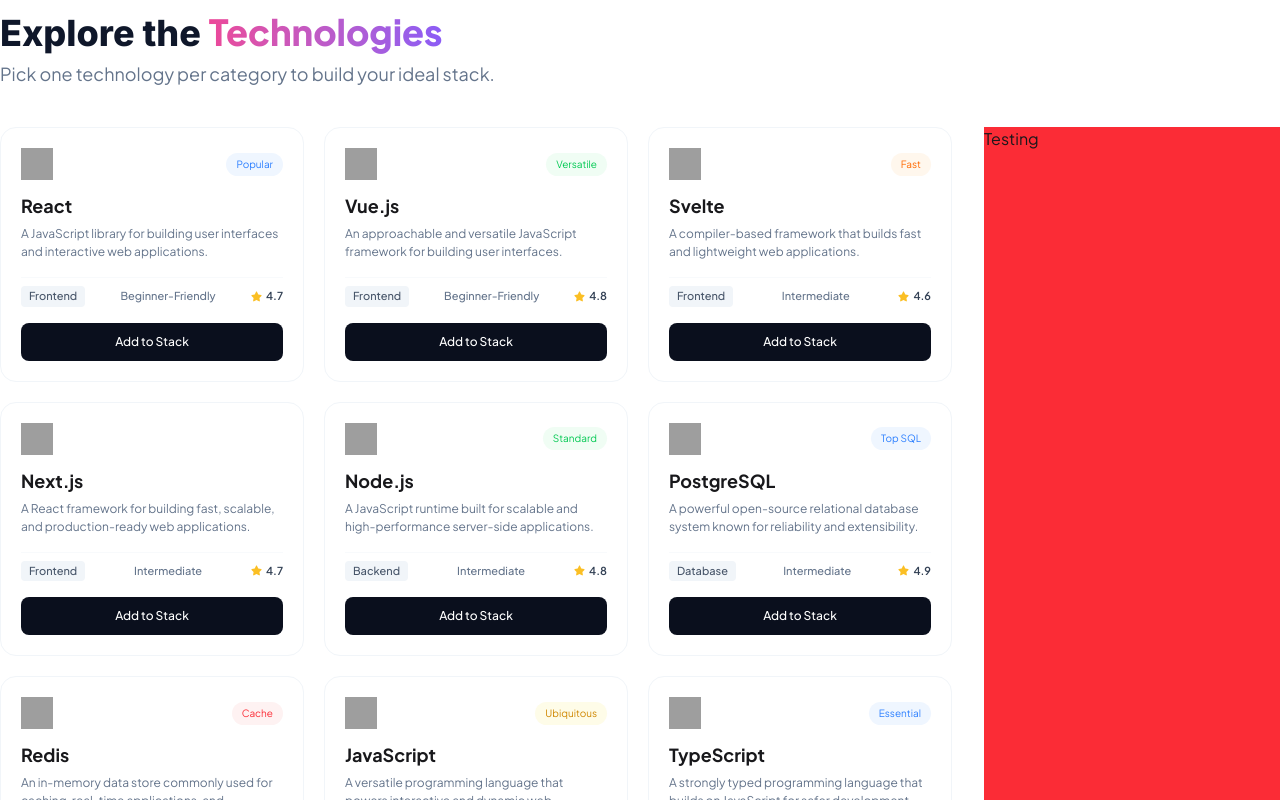
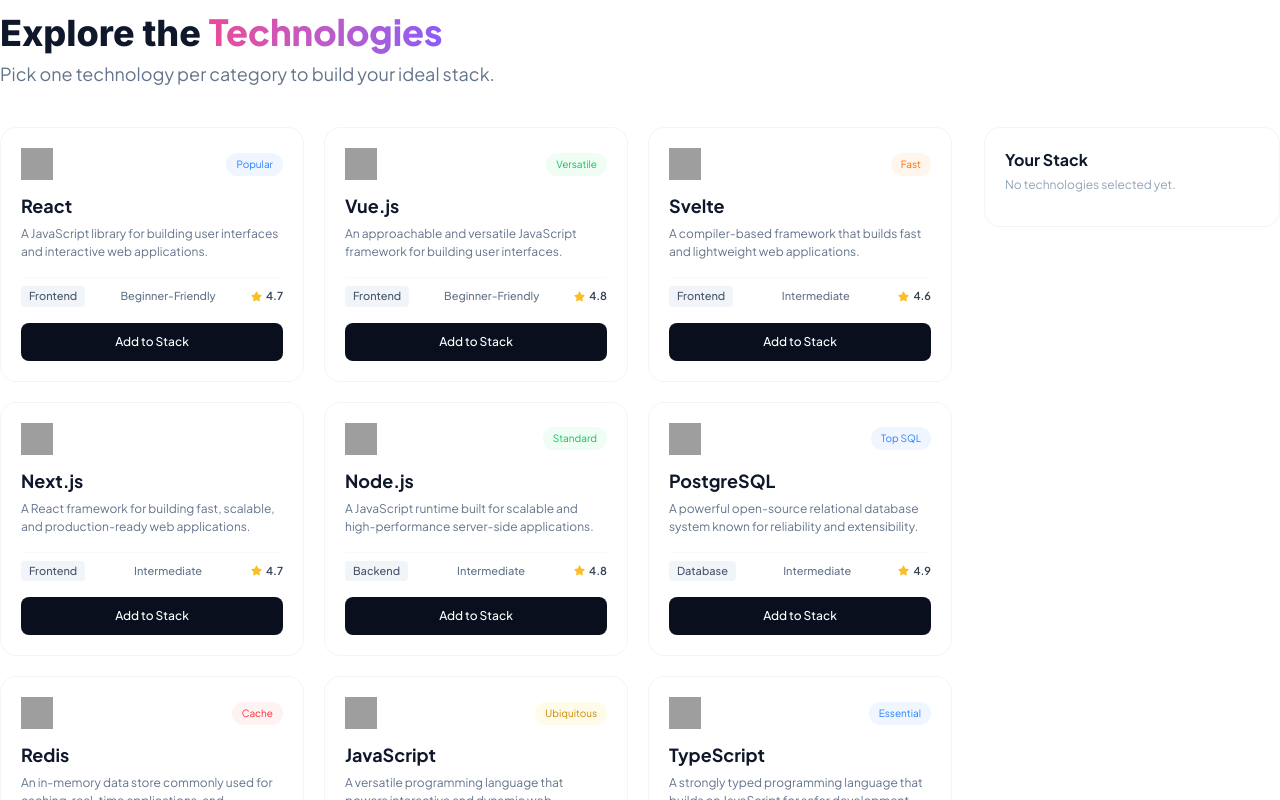
Before and after one commit to saifurbinkobir/DevStack, a React (Vite) app: page / in a window 1280 px wide. Shown: the part 660-1460 px from the top of the page. Built offline with nearby package versions, Linux system fonts and the light colour scheme; grey boxes are pictures that could not be loaded.

Commit message:
Selected Stack Functionality Applied Successfull

```diff
--- a/index.html
+++ b/index.html
@@ -14,7 +14,7 @@
       rel="stylesheet"
     />
   </head>
-  <body>
+  <body style="background-color: white;">
     <div id="root"></div>
     <script type="module" src="/src/main.tsx"></script>
   </body>
--- /dev/null
+++ b/src/Component/SelectedStack.tsx
@@ -0,0 +1,21 @@
+import type { StackType } from "../types/type";
+
+export interface SelectedStackProps {
+  selectStack: StackType[];
+}
+
+export default function SelectedStack({ selectStack }: SelectedStackProps) {
+  return (
+    <div className="p-5 border border-[#F1F5F9] rounded-2xl">
+      <h2 className="text-[#0F172A] text-[16px] font-bold">Your Stack</h2>
+      <p className="text-[#94A3B8] text-[12px] mt-1 mb-3">
+        {selectStack.length === 0 ? "No technologies selected yet." :  `${selectStack.length} Technology Selected`}
+      </p>
+      {selectStack.map((stack) => (
+        <div key={stack.id}>
+          <h1>{stack.name}</h1>
+        </div>
+      ))}
+    </div>
+  );
+}
--- /dev/null
+++ b/src/Component/StackCard.tsx
@@ -0,0 +1,71 @@
+import { useState, type Dispatch, type SetStateAction } from "react";
+import type { StackType } from "../types/type";
+import { FaStar } from "react-icons/fa";
+
+export interface StackCardProps {
+  stack: StackType;
+  selectStack: StackType[];
+  setSelectStack: Dispatch<SetStateAction<StackType[]>>;
+}
+
+const badgeStyles: Record<string, string> = {
+  Popular: "bg-blue-50 text-blue-500",
+  Versatile: "bg-green-50 text-green-500",
+  Fast: "bg-orange-50 text-orange-500",
+  Standard: "bg-green-50 text-green-500",
+  "Top SQL": "bg-blue-50 text-blue-500",
+  Cache: "bg-red-50 text-red-500",
+  Ubiquitous: "bg-yellow-50 text-yellow-600",
+  Essential: "bg-blue-50 text-blue-500",
+  Robust: "bg-blue-50 text-blue-500",
+  Modern: "bg-cyan-50 text-cyan-500",
+  Containers: "bg-blue-50 text-blue-500",
+};
+
+export default function StackCard({ stack, selectStack, setSelectStack }: StackCardProps) {
+  const [isAdded, setIsAdded] = useState(false);
+  const handleStackBTN = () => {
+    setIsAdded(true);
+    setSelectStack([...selectStack, stack]);
+    console.log(setSelectStack);
+  };
+  return (
+    <div key={stack.id} className="p-5 rounded-2xl border border-[#F1F5F9] ">
+      <div className="flex justify-between items-center">
+        <img src={stack.icon} alt={stack.name} className="h-8 w-8" />
+        <p
+          className={`px-2.5 py-1 rounded-full text-[10px] ${badgeStyles[stack.badge]}`}
+        >
+          {stack.badge}
+        </p>
+      </div>
+      <h3 className=" text-[#0F172A] text-[18px] font-bold mb-1.5 mt-3">
+        {stack.name}
+      </h3>
+      <p className="text-[#64748B] text-[12px] font-normal mb-4">
+        {stack.description}
+      </p>
+      <div className="flex justify-between items-center pt-2 border-t mb-4 border-[#F8FAFC]">
+        <p className="py-0.5 px-2 bg-[#F1F5F9] rounded-sm text-[#475569] text-[11px] font-medium">
+          {stack.category}
+        </p>
+        <p className="text-[#64748B] text-[11px] font-medium">
+          {stack.difficulty}
+        </p>
+        <p className="flex gap-1 items-center text-[#334155] text-[11px] font-semibold">
+          <span className="text-[#FBBF24]">
+            <FaStar />
+          </span>
+          {stack.rating}
+        </p>
+      </div>
+      <button
+        className="bg-[#0A0F1D] py-2.5 w-full rounded-lg text-white text-[12px] font-medium cursor-pointer"
+        onClick={handleStackBTN}
+        disabled={isAdded}
+      >
+        {isAdded === true ? "Stack Added" : "Add to Stack"}
+      </button>
+    </div>
+  );
+}
--- a/src/Component/Stacks.tsx
+++ b/src/Component/Stacks.tsx
@@ -1,44 +1,20 @@
 import type { StackType } from "../types/type"
-import { FaStar } from "react-icons/fa";
-import { use } from "react"
+import { use, type Dispatch, type SetStateAction } from "react"
+import StackCard from "./StackCard"
 
-export interface StacksProps {
-    stackPromise: Promise<StackType[]>
+interface StacksProps {
+  stackPromise: Promise<StackType[]>;
+  selectStack: StackType[];
+  setSelectStack: Dispatch<SetStateAction<StackType[]>>;
 }
-const badgeStyles: Record<string, string> = {
-  Popular: "bg-blue-50 text-blue-500",
-  Versatile: "bg-green-50 text-green-500",
-  Fast: "bg-orange-50 text-orange-500",
-  Standard: "bg-green-50 text-green-500",
-  "Top SQL": "bg-blue-50 text-blue-500",
-  Cache: "bg-red-50 text-red-500",
-  Ubiquitous: "bg-yellow-50 text-yellow-600",
-  Essential: "bg-blue-50 text-blue-500",
-  Robust: "bg-blue-50 text-blue-500",
-  Modern: "bg-cyan-50 text-cyan-500",
-  Containers: "bg-blue-50 text-blue-500",
-};
 
-export default function Stacks({ stackPromise }: StacksProps) {
+
+export default function Stacks({ stackPromise, selectStack, setSelectStack }: StacksProps) {
     const stacks = use(stackPromise)
-
     return(
         <div className="grid gap-5 grid-cols-[repeat(3,1fr)]">
-            {stacks.map((stack) => (
-                <div key={stack.id} className="p-5 rounded-2xl border border-[#F1F5F9] ">
-                    <div className="flex justify-between items-center">
-                        <img src={stack.icon} alt={stack.name} className="h-8 w-8"/>
-                        <p className={`px-2.5 py-1 rounded-full text-[10px] ${badgeStyles[stack.badge]}`}>{stack.badge}</p>
-                    </div>
-                    <h3 className="tex-[#0F172A] text-[18px] font-bold mb-1.5 mt-3">{stack.name}</h3>
-                    <p className="text-[#64748B] text-[12px] font-normal mb-4">{stack.description}</p>
-                    <div className="flex justify-between items-center pt-2 border-t mb-4 border-[#F8FAFC]">
-                        <p className="py-0.5 px-2 bg-[#F1F5F9] rounded-sm text-[#475569] text-[11px] font-medium">{stack.category}</p>
-                        <p className="text-[#64748B] text-[11px] font-medium">{stack.difficulty}</p>
-                        <p className="flex gap-1 items-center text-[#334155] text-[11px] font-semibold"><span className="text-[#FBBF24]"><FaStar /></span>{stack.rating}</p>
-                    </div>
-                    <button className="bg-[#0A0F1D] py-2.5 w-full rounded-lg text-white text-[12px] font-medium cursor-pointer">Add to Stack</button>
-                </div>
+            {stacks.map((stack:StackType) => (
+                <StackCard key={stack.id} stack ={stack} selectStack={selectStack} setSelectStack={setSelectStack}></StackCard>
             ))}
         </div>
     )
--- a/src/Component/Technologies.tsx
+++ b/src/Component/Technologies.tsx
@@ -1,22 +1,24 @@
+import { useState } from "react";
 import type { StackType } from "../types/type";
 import Stacks from "./Stacks";
+import SelectedStack from "./SelectedStack";
 
 export interface StacksProps {
-    stackPromise: Promise<StackType[]>
+  stackPromise: Promise<StackType[]>;
 }
 
 const Technologies = ({stackPromise}: StacksProps) => {
+  const [selectStack, setSelectStack] = useState<StackType[]>([]);
   return (
     <div className="container mx-auto md:pb-22">
         <div className="md:mt-10 grid md:grid-cols-12 gap-8">
         {/* Stacks Area */}
         <div className="col-span-9">
-
-            <Stacks stackPromise={stackPromise}></Stacks>
+          <Stacks stackPromise={stackPromise} selectStack={selectStack} setSelectStack={setSelectStack}></Stacks>
         </div>
         {/* Selected Stack Area */}
-        <div className="col-span-3 bg-red-500">
-            <h2>Testing</h2>
+        <div className="col-span-3">
+          <SelectedStack selectStack={selectStack}></SelectedStack>
         </div>
       </div>
     </div>
```
